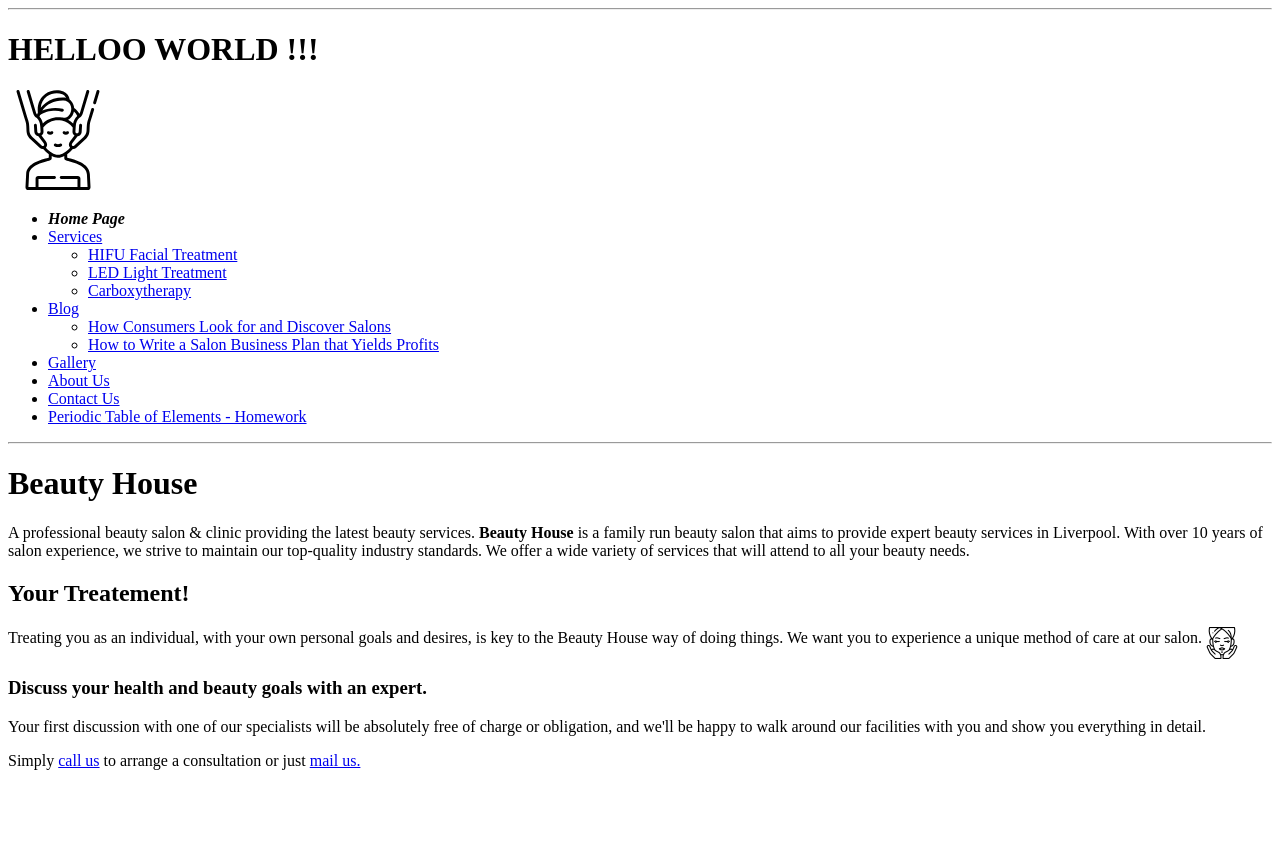
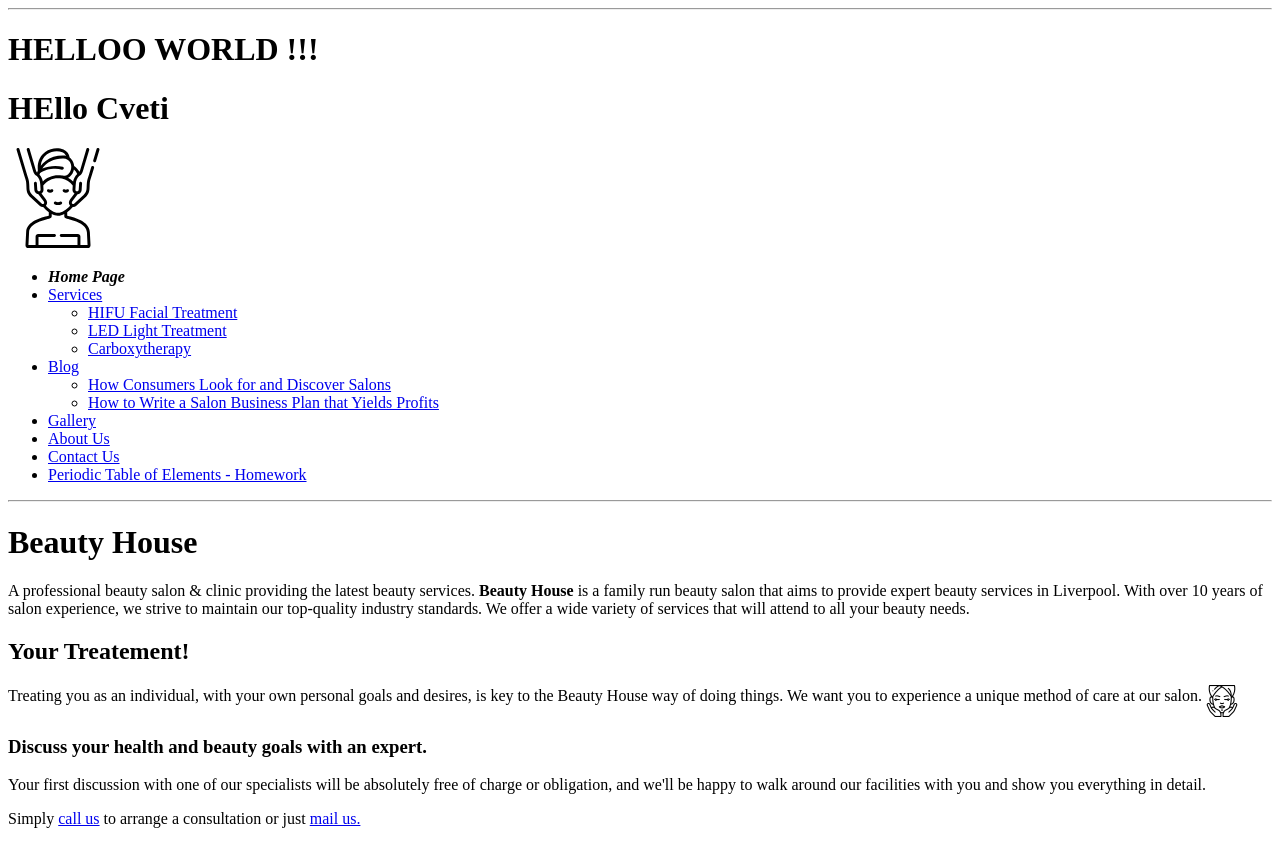
Before and after one commit to tsvettyrz/Tsvetty, a plain HTML site: page index.html in a window 1280 px wide. Before the commit the page ends 800 px from the top, so only its background shows below. Drawn offline with Linux system fonts and the light colour scheme.

Commit message:
second Commit

```diff
--- a/index.html
+++ b/index.html
@@ -9,6 +9,7 @@
 
 <body>
 	<h1>HELLOO WORLD !!!</h1>
+	<h1>HEllo Cveti</h1>
 	<a href="index.html" title="Beauty House"><img src="images/logo.svg" alt="Beauty House" title="Beauty House"
 			width="100" height="100"></a>
 	<ul>
```
